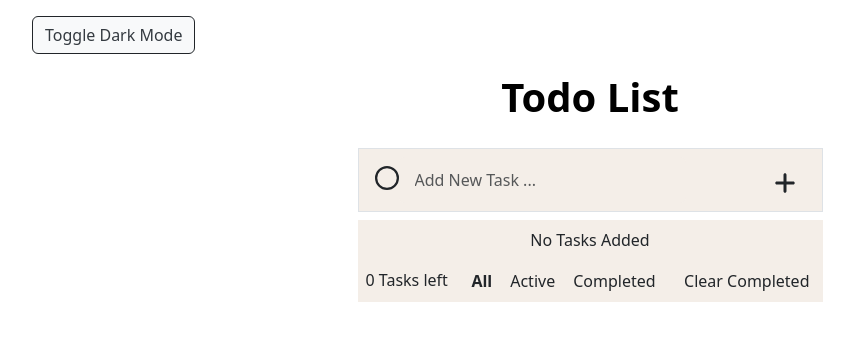
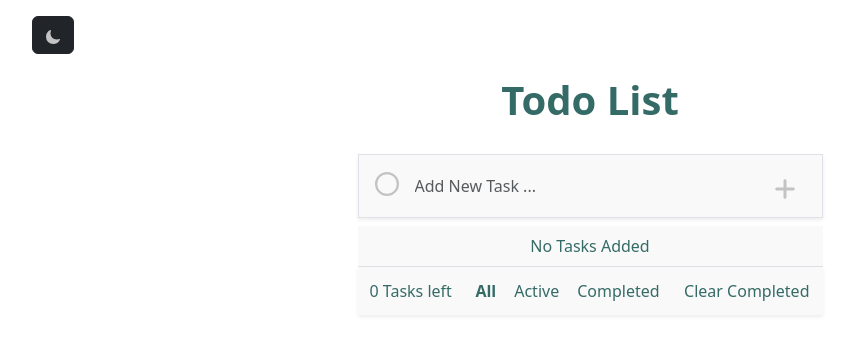
Before and after one commit to AlexSvet117/ToDo-List, a React (Vite) app: page / in a window 1280 px wide. Shown: the top 340 px of the page, without its empty margins (50-904 px from the left). Built offline with nearby package versions, Linux system fonts and the light colour scheme.

Commit message:
Final changes

```diff
--- a/src/App.jsx
+++ b/src/App.jsx
@@ -4,6 +4,9 @@ import Form from "./components/Form";
 import Navbar from "./components/Navbar";
 import Footer from "./components/Footer";
 import React, { useState } from 'react'
+import { FaRegSun } from "react-icons/fa";
+import { IoMoon } from "react-icons/io5";
+
 
 
 function App() {
@@ -43,18 +46,18 @@ function App() {
     return true
   })
 
-  // Toggle dark mode
+  // s dark mode
   const toggleDarkMode = () => {
     setIsDarkMode(!isDarkMode);
   };
 
   return (
 
-    <div className={`container justify-content-center${isDarkMode ? 'dark-mode' : 'light-mode'}`}>
+    <div className={`container justify-content-center ${isDarkMode ? 'dark-mode' : 'light-mode'}`}>
       <button
-        className={`btn btn-${isDarkMode ? 'light' : 'dark'} mt-3`}
+        className={`btn btn-${isDarkMode ? 'light' : 'dark'} mt-3 icon-color`}
         onClick={toggleDarkMode}>
-        Toggle {isDarkMode ? 'Light' : 'Dark'} Mode
+        {isDarkMode ? <FaRegSun /> : <IoMoon />}
       </button>
       <div className="">
         <Navbar/>
--- a/src/components/Footer.jsx
+++ b/src/components/Footer.jsx
@@ -9,17 +9,17 @@ function Footer({clearCompleted, tasks, setFilter, currentFilter}) {
       };
 
   return (
-    <div className='footer d-flex flex-row justify-content-between p-1 bg-bone-white'>
-        <div className="p-1">{tasksLeft} Tasks left</div>
+    <div className='footer d-flex flex-row justify-content-between p-1 bg-bone-white shadow-sm'>
+        <div className="p-2 text-color">{tasksLeft} Tasks left</div>
         <div className='d-flex'>
-            <button className={` btn btn-sm fs-6 ${currentFilter === 'all' ? 'font-weight-bold' : ''}`}
+            <button className={` btn btn-sm fs-6 text-color ${currentFilter === 'all' ? 'font-weight-bold' : ''}`}
           onClick={() => handleFilterChange('all')}>All</button>
-            <button className={` btn btn-sm fs-6 ${currentFilter === 'active' ? 'font-weight-bold' : ''}`}
+            <button className={` btn btn-sm fs-6 text-color ${currentFilter === 'active' ? 'font-weight-bold' : ''}`}
           onClick={() => handleFilterChange('active')}>Active</button>
-            <button className={` btn btn-sm fs-6 ${currentFilter === 'completed' ? 'font-weight-bold' : ''}`}
+            <button className={` btn btn-sm fs-6 text-color ${currentFilter === 'completed' ? 'font-weight-bold' : ''}`}
           onClick={() => handleFilterChange('completed')}>Completed</button>
         </div>
-        <button onClick={clearCompleted} className="btn btn-sm fs-6">Clear Completed</button>
+        <button onClick={clearCompleted} className="btn btn-sm fs-6 text-color">Clear Completed</button>
 
     </div>
   )
--- a/src/components/Form.jsx
+++ b/src/components/Form.jsx
@@ -31,16 +31,16 @@ function Form({addTask}) {
 
   return (
     <form onSubmit={handleSubmit}
-    className="border border-1 p-2 px-3 mb-1 bg-bone-white">
+    className="border border-1 p-2 px-3 mb-1 bg-bone-white shadow-sm">
         <div className="form-floating d-flex flex-row justify-content-between">
             <div className="d-flex">
-                <div className="text-dark mb-1 fs-4"><FaRegCircle/></div>
+                <div className="mb-1 fs-4 icon-color"><FaRegCircle/></div>
                 <input onChange={handleTaskInput}
                 type="text" className="form-control border-0 bg-bone-white px-3 col-auto" id="new-task" placeholder="Add New Task ..."
                 value={taskInput}/>
             </div>
 
-            <button type="submit" className="btn fs-4 btn-sm"><FaPlus /></button>
+            <button type="submit" className="btn fs-4 btn-sm icon-color"><FaPlus /></button>
         </div>
     </form>
   )
--- a/src/components/Navbar.jsx
+++ b/src/components/Navbar.jsx
@@ -4,7 +4,7 @@ function Navbar() {
   return (
     <nav className="navbar">
         <div className="container">
-            <div className="navbar-brand fs-1 fw-bold mx-auto">Todo List</div>
+            <div className="navbar fs-1 fw-bold mx-auto text-color">Todo List</div>
         </div>
 
     </nav>
--- a/src/components/Task.jsx
+++ b/src/components/Task.jsx
@@ -5,16 +5,16 @@ import { FaRegCircle } from "react-icons/fa6";
 
 function Task({task,removeTask, toggleComplete}) {
   return (
-    <div className="col-5 border-bottom rounded-2">
+    <div className="col-5 border-bottom rounded-2 shadow-sm">
         <div className="bg-bone-white text-dark">
             <div className="px-3 d-flex justify-content-between">
                 <div className="text-dark d-flex">
-                   <button className="btn btn-sm text-dark px-0 fs-4"onClick={() => toggleComplete(task.id)}>
+                   <button className="btn btn-sm px-0 fs-4 icon-color"onClick={() => toggleComplete(task.id)}>
                    {task.completed ? <FaRegCircleCheck /> : <FaRegCircle />}</button>
-                   <p className={`card-title px-3 my-3 ${task.completed ? 'completed' : ''}`}>
+                   <p className={`card-title px-3 my-3 fs-5 text-color ${task.completed ? 'completed' : ''}`}>
                    {task.taskName}</p>
                 </div>
-                <button onClick={() => removeTask(task.id)} className="btn btn-sm fs-5"><FaTrash/></button>
+                <button onClick={() => removeTask(task.id)} className="btn btn-sm fs-5 icon-color"><FaTrash/></button>
             </div>
 
         </div>
--- a/src/components/TaskList.jsx
+++ b/src/components/TaskList.jsx
@@ -6,7 +6,7 @@ function TaskList({tasks, removeTask, toggleComplete}) {
 
   return (
 
-    tasks.length < 1 ? (<div className='bg-bone-white text-center mt-2 p-2 mx-auto col-5'>No Tasks Added</div>) :
+    tasks.length < 1 ? (<div className='bg-bone-white text-center mt-2 p-2 mx-auto col-5 border-bottom text-color'>No Tasks Added</div>) :
 
     (<div className="d-flex flex-column align-items-center">
         {tasks.map((task)=> (
--- a/src/index.css
+++ b/src/index.css
@@ -1,5 +1,5 @@
 .bg-bone-white {
-  background-color: #f4eee8;
+  background-color: #f9f9f9;
 }
 
 .completed {
@@ -11,73 +11,32 @@
   font-weight: bold;
 }
 
-/* Light mode styles (default) */
-.light-mode {
-  background-color: #f8f9fa;  /* Light background for the page */
-  color: #000;                 /* Dark text color */
+.text-color {
+  color: #356b67;
 }
 
-/* Dark mode styles */
-.dark-mode {
-  background-color: #121212;  /* Dark background for the page */
-  color: #fff;                 /* Light text color */
+.icon-color {
+  color: #c3c3c3;
 }
 
-/* Dark mode styles for specific elements */
-body.dark-mode {
-  background-color: #121212;  /* Dark background for the body */
-}
 
-footer.dark-mode {
-  background-color: #23272b;  /* Dark footer background */
-}
 
-.card.dark-mode {
-  background-color: #2e343b;  /* Dark card background */
-}
-
-/* Light and dark mode button styles */
-.btn-dark {
-  background-color: #f8f9fa;  /* Light button in dark mode */
-  color: #343a40;              /* Dark text for the button */
-}
-
-.btn-light {
-  background-color: #343a40;  /* Dark button in light mode */
-  color: #f8f9fa;              /* Light text for the button */
-}
-
-/* Optionally style the Navbar for dark mode */
-.navbar.dark-mode {
-  background-color: #23272b;  /* Dark navbar background */
-}
-
-/* Optionally style the Form for dark mode */
-.form-control.dark-mode {
-  background-color: #333;  /* Dark form background */
-  color: #fff;             /* Light text color */
-}
-
-/* Make card body content easier to see in dark mode */
-.card-body.dark-mode {
-  color: #fff;              /* Light text color inside cards */
-}
-
-/* body {
+body {
   height: 200px;
   position: relative;
 }
 
 .background-top {
-  background-color: #c3b9b7;
+  background-color: #c49e96;
   height: 40%;
   width: 100%;
   position: absolute;
   top: 0;
+  z-index: 1;
 }
 
 .background-bottom {
-  background-color: #2691c6;
+  background-color: #688999;
   height: 60%;
   width: 100%;
   position: absolute;
@@ -86,4 +45,4 @@ footer.dark-mode {
 
 .split-screen {
   height: 100vh;
-} */
+}
```
